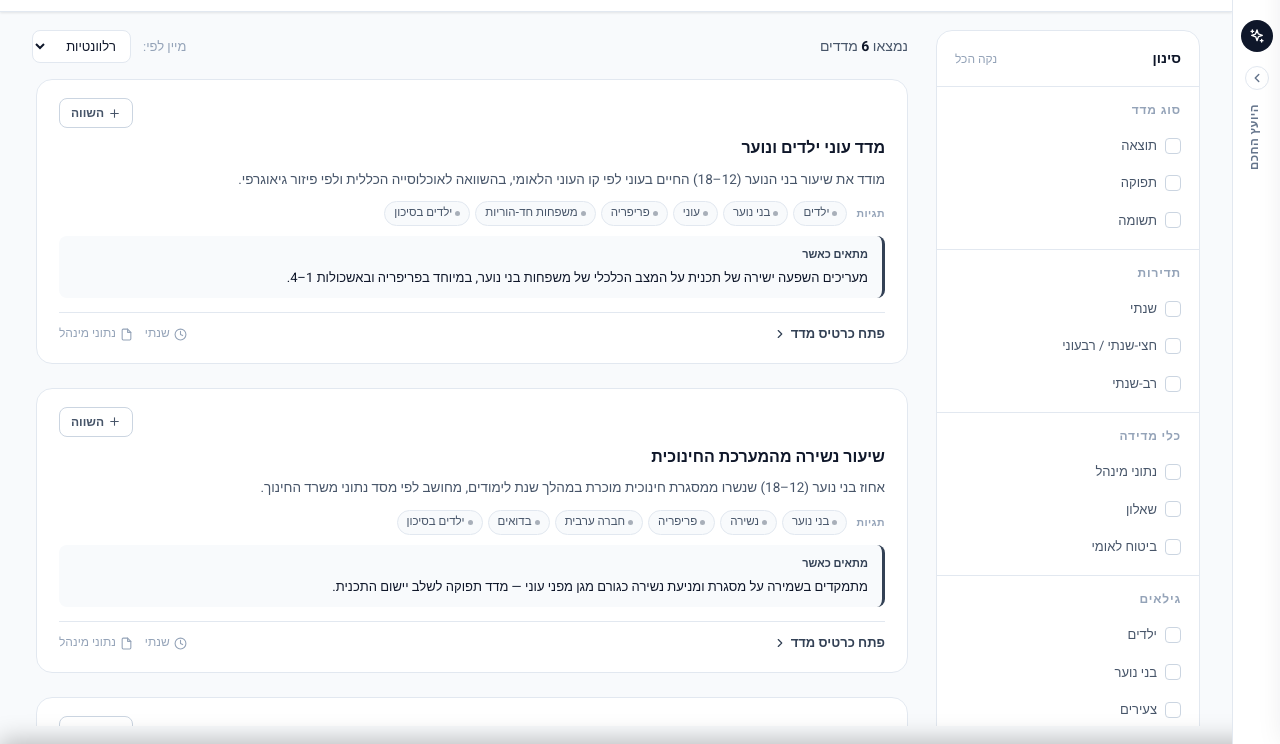
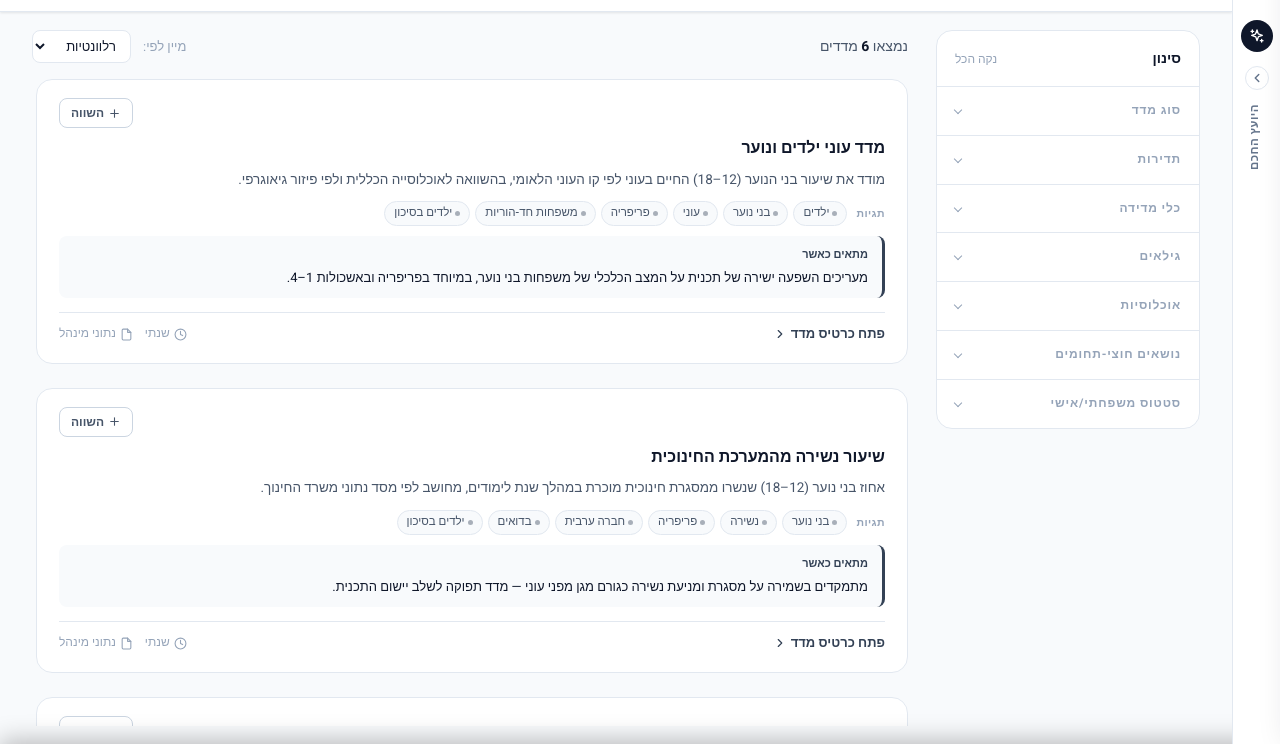
Before and after one commit to UXPERT-Yossi/jdc-social-indicators-catalog, a plain HTML site: page D-UX-Design/prototypes-v2/search-results.html in a window 1280 px wide. Shown: the part 56-800 px from the top of the page. Drawn offline with Linux system fonts and the light colour scheme.

Commit message:
v2: collapse filter groups by default (details/summary)
All filter groups in the sidebar (סוג מדד, תדירות, כלי מדידה, גילאים,
אוכלוסיות, נושאים חוצי-תחומים, סטטוס משפחתי/אישי) are now collapsed by
default. Click the group title to expand.

Implementation: native <details>/<summary> — chosen over button+aria-expanded
for three reasons:
- Free accessibility: aria-expanded managed by the browser, keyboard
  toggle via Enter/Space works out of the box, screen readers announce
  the disclosure state without extra markup
- Zero JS toggle code — no click handlers to write, no state to sync
- Semantic HTML — the section IS a collapsible disclosure

Custom chevron via ::after with two rotated borders (physical, not
logical — identical geometry in RTL and LTR). Rotates 180° on [open].
::-webkit-details-marker + list-style: none suppress the browser default
markers in Chrome/Safari + Firefox respectively.

Margin lives on .filter-items (not summary) so no dead spacing appears
below a collapsed group.

Applied to both search-results.html and browse.html — both use the same
buildCheckboxGroup + buildTagCheckboxGroup pattern.

Co-Authored-By: Claude Opus 4.7 (1M context) <noreply@anthropic.com>

```diff
--- a/D-UX-Design/prototypes-v2/search-results.html
+++ b/D-UX-Design/prototypes-v2/search-results.html
@@ -615,22 +615,56 @@
     }
     .filter-reset-btn:hover { color: var(--primary); }
 
+    /* Filter groups use <details>/<summary> — collapsed by default, click
+       the summary to expand. Native disclosure = free a11y (aria-expanded,
+       keyboard toggle via Enter/Space, screen-reader announcement). */
     .filter-group {
       padding: 14px 18px;
       border-block-end: 1px solid var(--border);
     }
     .filter-group:last-child { border-block-end: none; }
-    .filter-group-title {
+    summary.filter-group-title {
       font-size: 12px;
       font-weight: 700;
       text-transform: uppercase;
       letter-spacing: .07em;
       color: var(--text-muted);
-      margin-block-end: 10px;
-    }
-
-    /* Checkbox filter items */
+      display: flex;
+      align-items: center;
+      cursor: pointer;
+      user-select: none;
+      list-style: none;                 /* removes Firefox marker */
+      outline: none;
+    }
+    summary.filter-group-title::-webkit-details-marker { display: none; }
+    summary.filter-group-title:focus-visible {
+      color: var(--text-primary);
+    }
+    summary.filter-group-title:hover { color: var(--text-primary); }
+    /* Chevron rendered via a rotated square with two visible borders.
+       Points DOWN when closed (invites expand), UP when open. Physical
+       borders (not logical) → identical geometry in RTL and LTR. */
+    summary.filter-group-title::after {
+      content: '';
+      display: inline-block;
+      width: 6px;
+      height: 6px;
+      border-right: 1.5px solid currentColor;
+      border-bottom: 1.5px solid currentColor;
+      transform: rotate(45deg);
+      transition: transform .2s ease;
+      margin-inline-start: auto;
+      margin-block-end: 2px;            /* optical centering with cap-height */
+    }
+    details.filter-group[open] > summary.filter-group-title::after {
+      transform: rotate(-135deg);
+    }
+
+    /* Checkbox filter items — margin lives on items (not summary) so it
+       only appears when the group is expanded — no dead 10px below a
+       collapsed group. */
     .filter-items {
+      margin-block-start: 10px;
       display: flex;
       flex-direction: column;
       gap: 8px;
@@ -1349,8 +1383,10 @@
         el('span', { class: 'filter-item-label', text: opt.label })
       ));
     });
-    return el('div', { class: 'filter-group' },
-      el('p', { class: 'filter-group-title', text: title }),
+    /* <details>/<summary> — native collapsible. Default state: closed
+       (no `open` attribute). Chevron rotation handled in CSS. */
+    return el('details', { class: 'filter-group' },
+      el('summary', { class: 'filter-group-title' }, title),
       items
     );
   }
@@ -1374,8 +1410,8 @@
         el('span', { class: 'filter-item-label', text: tag.label })
       ));
     });
-    return el('div', { class: 'filter-group' },
-      el('p', { class: 'filter-group-title', text: title }),
+    return el('details', { class: 'filter-group' },
+      el('summary', { class: 'filter-group-title' }, title),
       items
     );
   }
```
Also changed, not shown: D-UX-Design/prototypes-v2/browse.html (+35 -8 lines).
